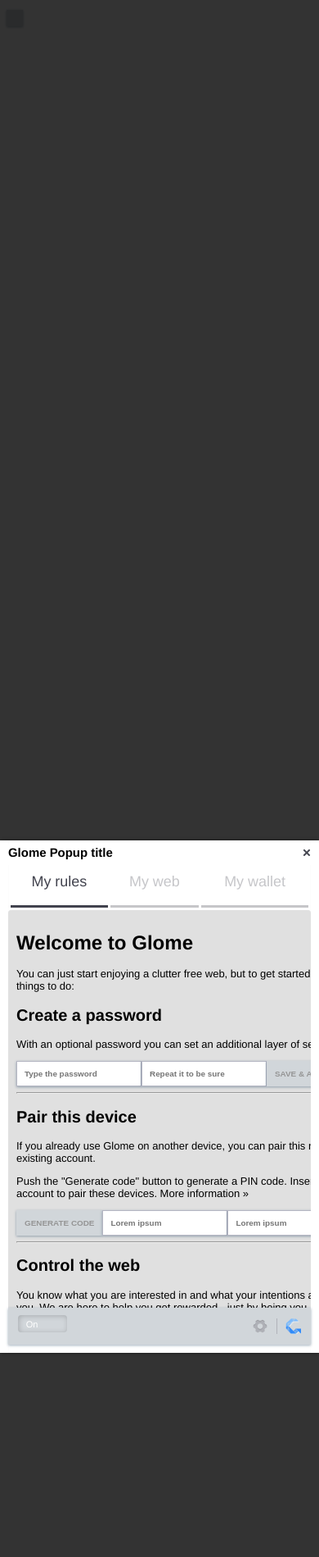
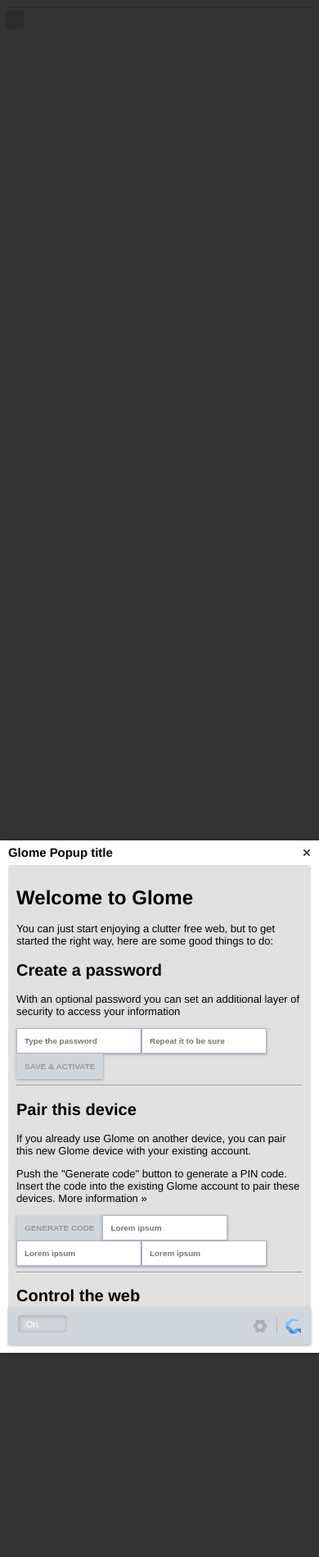
Before and after one commit to glome/jGlome, a PHP site: page /template.html in a window 390 px wide. Shown: the top 1899 px of the page at 82% size. Run offline with PHP 8.4, Linux system fonts and the light colour scheme.

Commit message:
Finished layouts

```diff
--- a/css/glome.css
+++ b/css/glome.css
@@ -72,6 +72,21 @@
   display: table-cell;
   padding-bottom: 10px;
   border-bottom: solid 1px #b8b8b8;
+}
+
+@media screen and (max-width: 720px)
+{
+  .glome-row
+  {
+    display: block;
+    border-bottom: solid 1px #b8b8b8;
+  }
+
+  .glome-row > *
+  {
+    display: inline-block;
+    border-bottom: none;
+  }
 }
 
 .glome-row.glome-row-disabled > *
@@ -253,6 +268,14 @@ form.glome-oneline
   width: 100%;
 }
 
+@media screen and (max-width: 720px)
+{
+  form.glome-oneline
+  {
+    white-space: normal;
+  }
+}
+
 /* !Glome popup */
 #glomePopup
 {
@@ -322,6 +345,8 @@ form.glome-oneline
   color: #42434e;
   border-bottom: solid 3px;
   opacity: 0.3;
+  text-decoration: none !important;
+  cursor: pointer !important;
   transition-property: all;
   transition-duration: 200ms;
   -moz-transition-property: all;
@@ -437,10 +462,36 @@ form.glome-oneline
     padding-bottom: 10px;
   }
 
+  #glomePopupWrapper .glome-popup-navigation,
+  #glomePopupWrapper .glome-popup-navigation a
+  {
+    height: 25px;
+    line-height: 25px;
+  }
+
   #glomePopupWrapper .glome-popup-content
   {
-    height: auto;
+    position: absolute;
+    top: 36px;
+    bottom: 20px;
+    display: block;
+    height: auto !important;
   }
+
+  #glomePopupWrapper .glome-popup-navigation + .glome-popup-content
+  {
+    top: 61px;
+  }
+
+  #glomePopupWrapper .glome-popup-footer
+  {
+    height: 30px;
+    line-height: 30px;
+    padding-top: 5px;
+    position: absolute;
+    bottom: 0;
+  }
+
 }
 
 @media screen and (max-width: 720px)
@@ -502,6 +553,20 @@ form.glome-oneline
   box-sizing: padding-box;
   -moz-box-sizing: padding-box;
 }
+
+@media screen and (max-width: 720px)
+{
+  #glomePopup .glome-row > * + *
+  {
+    padding-left: 0;
+  }
+
+  #glomePopup .glome-row > *
+  {
+    padding-right: 10px;
+  }
+}
+
 
 #glomePopup .glome-row > .thumbnail img
 {
@@ -632,6 +697,21 @@ form.glome-oneline
   margin-left: 1em;
 }
 
+@media screen and (max-width: 400px)
+{
+  #glomeCategoryAsk > div.glome-wrapper .buttons button + button
+  {
+    margin-left: 0 !important;
+    margin-top: 1em;
+    padding: 5px;
+  }
+}
+
+#glomeCategoryAsk > div.glome-wrapper .buttons button + button
+{
+  margin-left: 1em;
+}
+
 #glomeCategoryAsk > div.glome-wrapper .buttons button > *
 {
   display: block;
@@ -731,6 +811,17 @@ form.glome-oneline
   background-position: -36px -72px;
 }
 
+@media screen and (max-width: 720px)
+{
+  #glomeDisplayAd .glome-ad-image img
+  {
+    min-width: inherit;
+    min-height: inherit;
+    max-width: 100%;
+    max-height: 100%;
+  }
+}
+
 @media screen and (max-width: 550px)
 {
   #glomeDisplayAd .glome-ad-content
@@ -741,16 +832,6 @@ form.glome-oneline
   #glomeDisplayAd .glome-ad-image
   {
     height: auto;
-  }
-
-  #glomeDisplayAd .glome-ad-image img
-  {
-/*
-    min-width: inherit;
-    min-height: inherit;
-    max-width: 100%;
-    max-height: 100%;
-*/
   }
 
   #glomeDisplayAd .glome-ad-content-wrapper,
--- a/template.html
+++ b/template.html
@@ -24,11 +24,13 @@
             <div class="glome-popup-title"><span class="title">Glome Popup title</span></div>
             <div class="glome-popup-close"></div>
           </div>
+<!--
           <div class="glome-popup-navigation" data-glome-template="popup-navigation">
             <a data-i18n="my rules" class="selected">My rules</a>
             <a data-i18n="my web">My web</a>
             <a data-i18n="my wallet">My wallet</a>
           </div>
+-->
           <div class="glome-popup-content">
             <!-- Glome wizard -->
             <div id="glomeWizard">
@@ -76,14 +78,12 @@
                 <button data-i18n="tweak your glome filter">Tweak your Glome filter</button>
                 <button data-i18n="enjoy your clutter free web">Enjoy your clutter free web</button>
               </form>
+              <hr />
             </div>
             <!-- Glome configuration view -->
-<!--
             <div id="glomeConfigurationView">
             </div>
--->
             <!-- !List of categories -->
-<!--
             <div id="glomeListCategories" class="glome-list-container">
               <div class="glome-list-container" data-glome-template="list-ads">
                 <div class="glome-row">
@@ -139,9 +139,7 @@
                 </div>
               </div>
             </div>
--->
             <!-- !Glome list ads template -->
-<!--
             <div id="glomeListAds" class="glome-list-container">
               <div class="glome-list-container" data-glome-template="list-ads">
                 <div class="glome-row">
@@ -163,10 +161,8 @@
                 </div>
               </div>
             </div>
--->
             <!-- Glome list ads template ends -->
             <!-- !Glome inquire about interest in a categry -->
-<!--
             <div id="glomeCategoryAsk" data-glome-template="category-ask">
               <div class="glome-wrapper">
                 <h1 data-i18n="interested in cars">Interested in cars?</h1>
@@ -190,9 +186,7 @@
                 </p>
               </div>
             </div>
--->
             <!-- !Display a single ad -->
-<!--
             <div id="glomeDisplayAd" data-glome-template="ad-display">
               <div class="glome-ad-image">
                 <img src="images/template/audi-image.jpg" alt="" />
@@ -216,7 +210,6 @@
                 </div>
               </div>
             </div>
--->
             <!-- End popup templates -->
           </div>
           <div class="glome-popup-footer">
@@ -231,7 +224,7 @@
           </div>
         </div>
       </div>
-      <div id="glomeWindow" class="glome-on">
+      <div id="glomeWindow" class="glome-on" data-glome-template="window">
         <div id="glomeWidget" class="knocking" data-glome-template="widget">
           <div class="glome-counter" data-count="1"></div>
           <div id="glomeWidgetClose"></div>
```
